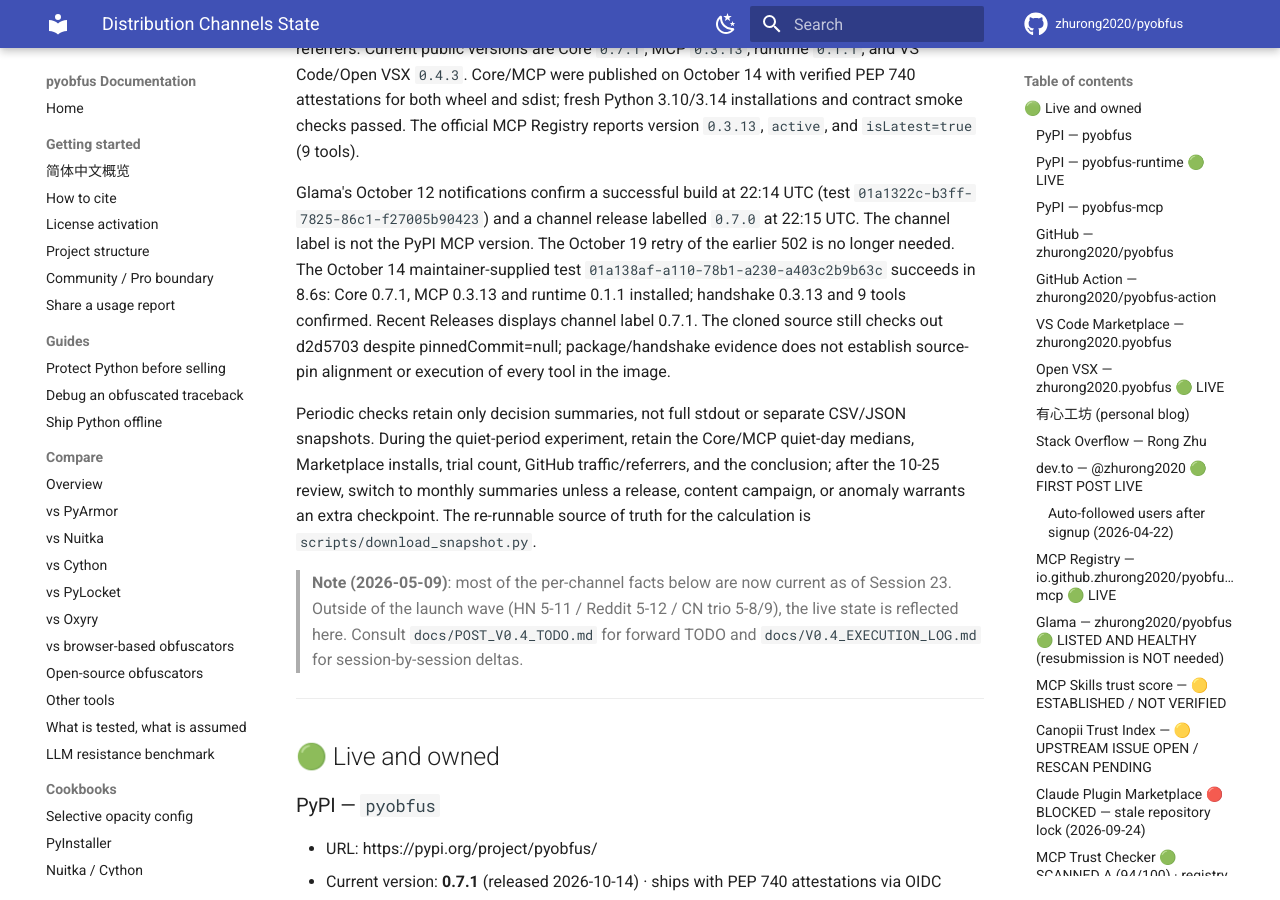
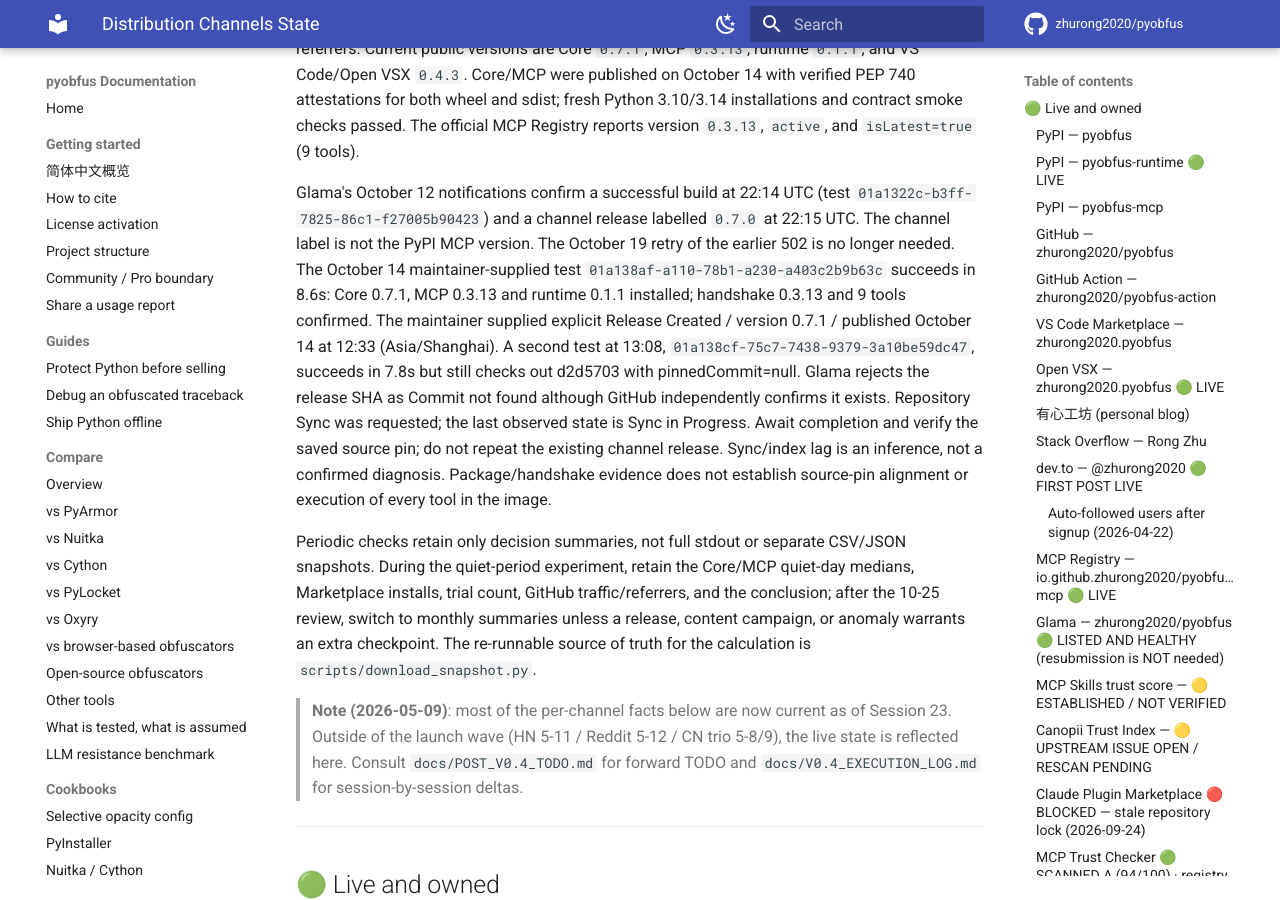
Before and after one commit to zhurong2020/pyobfus, an MkDocs documentation site: the page built from docs/DISTRIBUTION_CHANNELS.md, in a window 1280 px wide and 900 px high, scrolled down 457 px. Built offline with MkDocs 1.6.1 and Material for MkDocs 9.7.7, drawn with Linux system fonts in a browser that asks for light colours; comment, search, counter and statistics services are not loaded.

Commit message:
docs: align Glama overview with completed channel release

```diff
--- a/docs/DISTRIBUTION_CHANNELS.md
+++ b/docs/DISTRIBUTION_CHANNELS.md
@@ -27,9 +27,16 @@
 The October 19 retry of the earlier 502 is no longer needed. The October 14 maintainer-supplied test
 `01a138af-a110-78b1-a230-a403c2b9b63c` succeeds in 8.6s: Core 0.7.1,
 MCP 0.3.13 and runtime 0.1.1 installed; handshake 0.3.13 and 9 tools
-confirmed. Recent Releases displays channel label 0.7.1. The cloned source
-still checks out d2d5703 despite pinnedCommit=null; package/handshake evidence
-does not establish source-pin alignment or execution of every tool in the image.
+confirmed. The maintainer supplied explicit Release Created / version 0.7.1 /
+published October 14 at 12:33 (Asia/Shanghai). A second test at 13:08,
+`01a138cf-75c7-7438-9379-3a10be59dc47`, succeeds in 7.8s but still checks
+out d2d5703 with pinnedCommit=null. Glama rejects the release SHA as Commit
+not found although GitHub independently confirms it exists. Repository Sync
+was requested; the last observed state is Sync in Progress. Await completion
+and verify the saved source pin; do not repeat the existing channel release.
+Sync/index lag is an inference, not a confirmed diagnosis. Package/handshake
+evidence does not establish source-pin alignment or execution of every tool
+in the image.
 
 Periodic checks retain only decision summaries, not full stdout or separate
 CSV/JSON snapshots. During the quiet-period experiment, retain the Core/MCP
```
Also changed, not shown: CLAUDE.md (+1 -1 lines).
